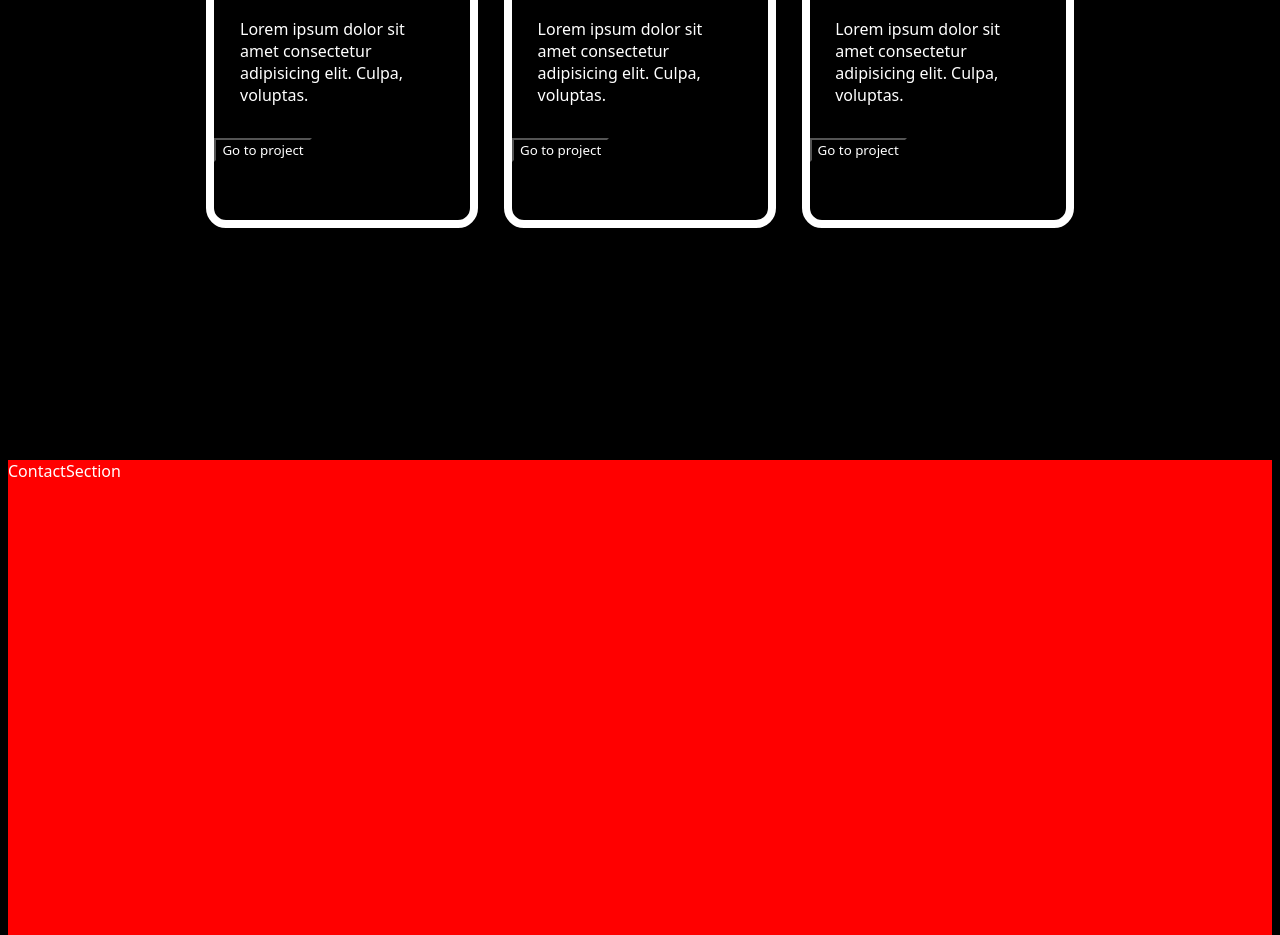
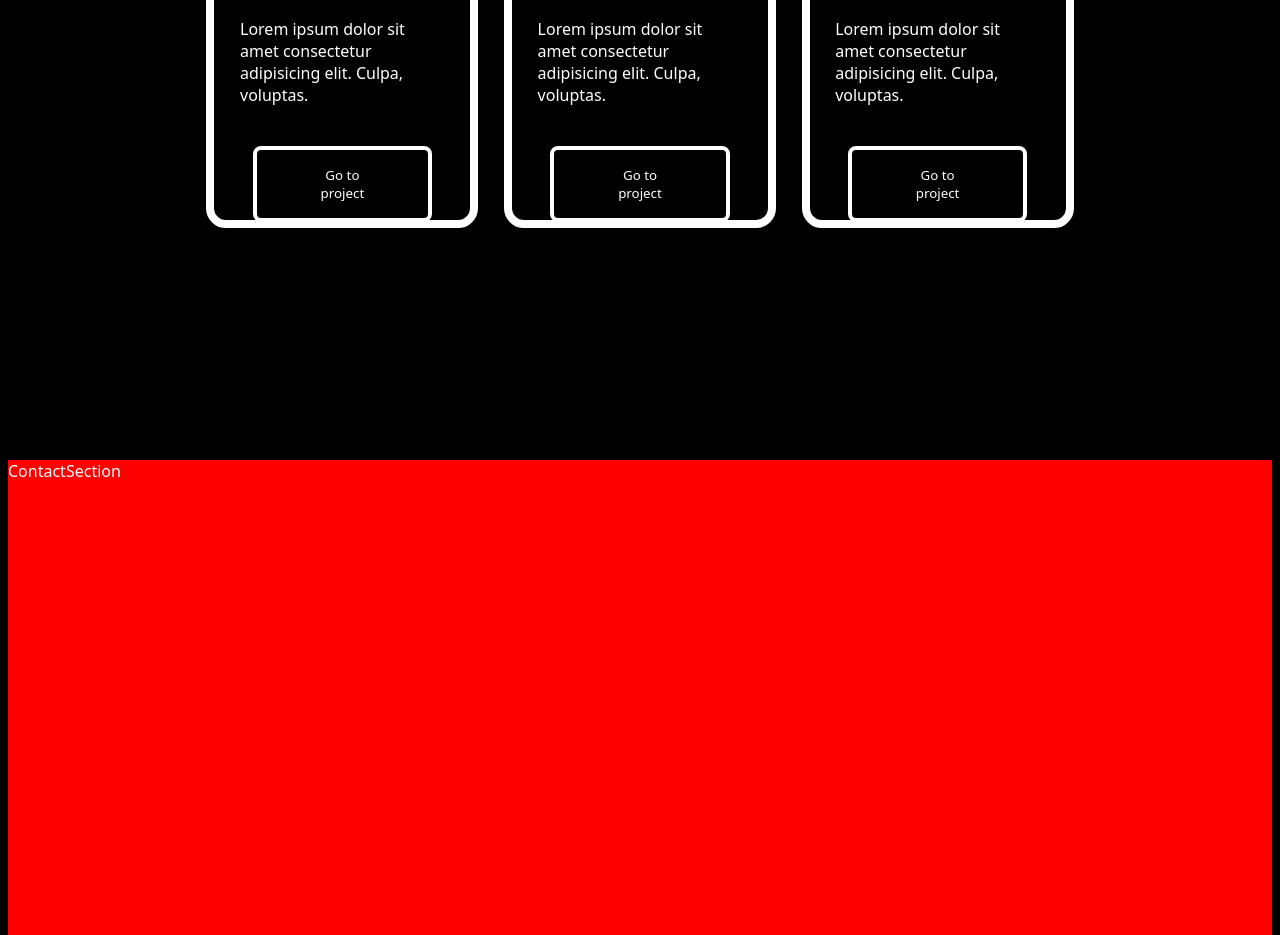
Before and after one commit to LouisWdev/myPortfolio, a React (Vite) app: page / in a window 1280 px wide. Shown: the part 2020-2955 px from the top of the page. Built offline with nearby package versions, Linux system fonts and the light colour scheme.

Commit message:
portfolio card

```diff
--- a/src/Section/PortfolioSection.tsx
+++ b/src/Section/PortfolioSection.tsx
@@ -55,4 +55,10 @@ const ProjectCardText = styled.p`
 
 const ProjectCardImage = styled.image``;
 
-const ProjectCardButton = styled.button``;
+const ProjectCardButton = styled.button`
+      padding: 2vh 4vw;
+      color: white;
+      margin: 1vh 3vw;
+      border: 0.5vh solid white;
+      border-radius: 1vh;
+`;
```
